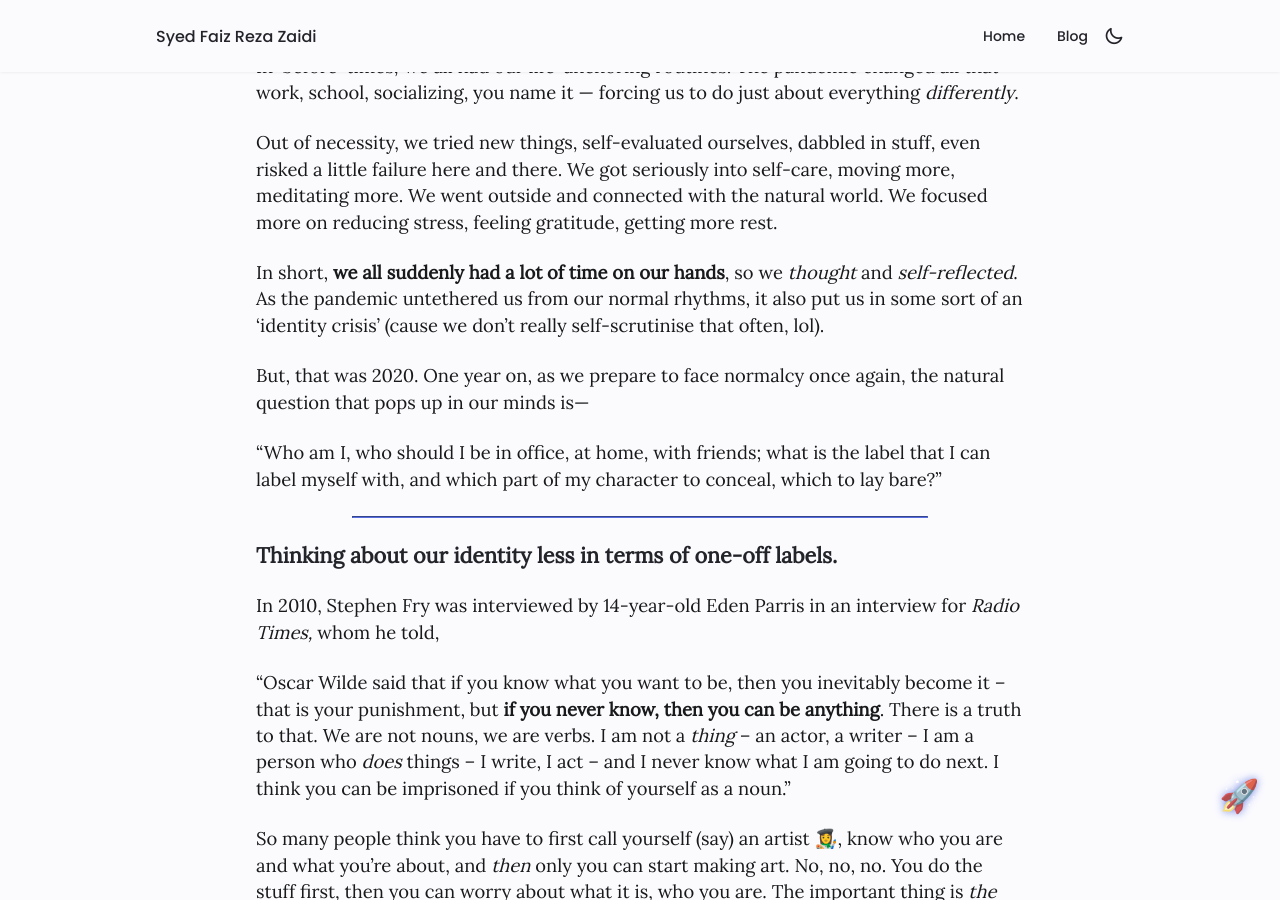
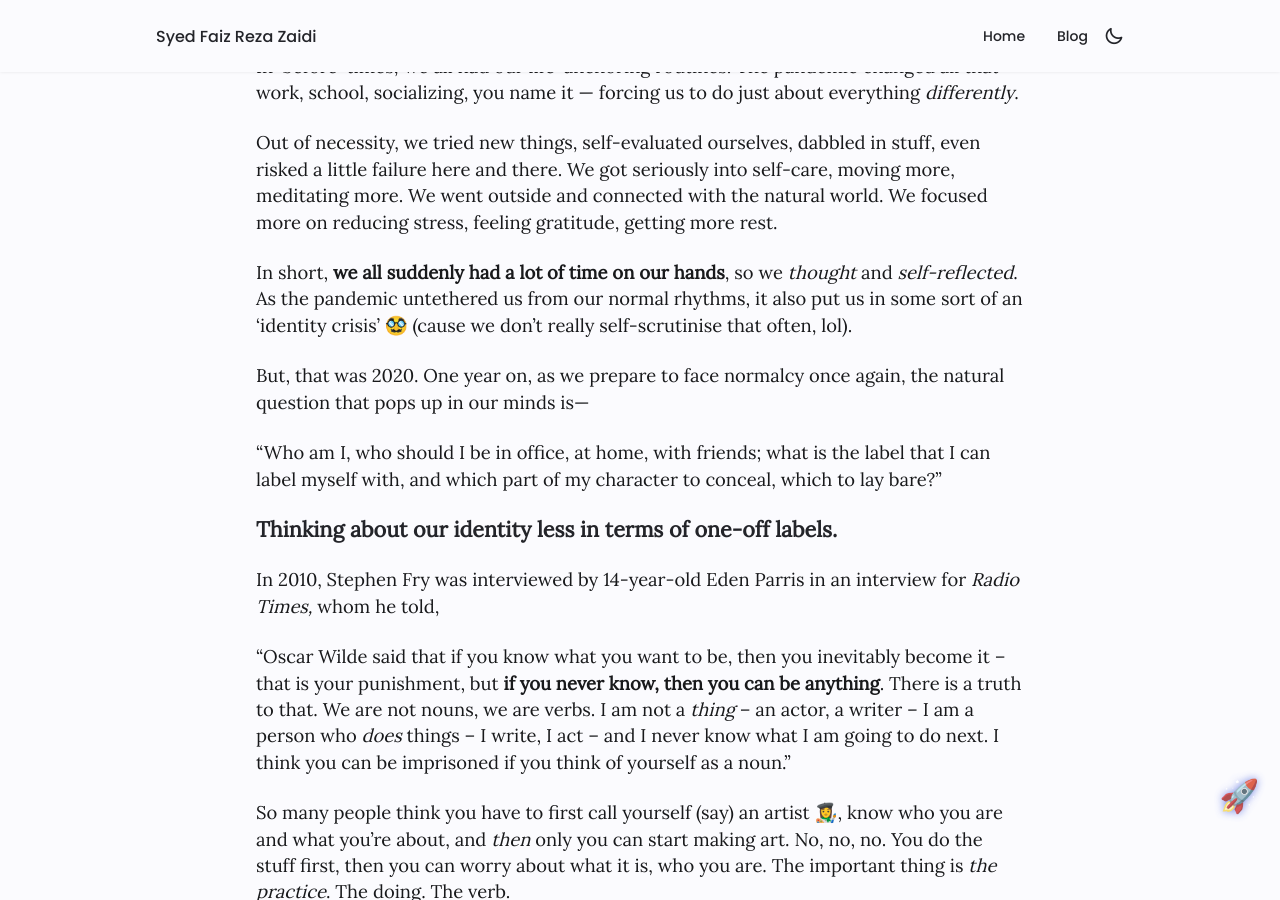
Before and after one commit to thefuzz25/Alt_Portfolio, a Jekyll site: the page built from _posts/2022-04-30-Forget-the-Noun,-Do-the-Verb.md, in a window 1280 px wide and 900 px high, scrolled down 605 px. Built offline with Jekyll 4.4.1, drawn with Linux system fonts in a browser that asks for light colours.

```diff
--- a/_posts/2022-04-30-Forget-the-Noun,-Do-the-Verb.md
+++ b/_posts/2022-04-30-Forget-the-Noun,-Do-the-Verb.md
@@ -9,13 +9,11 @@ In ‘before-times,’ we all had our life-anchoring routines. The pandemic chan
 
 Out of necessity, we tried new things, self-evaluated ourselves, dabbled in stuff, even risked a little failure here and there. We got seriously into self-care, moving more, meditating more. We went outside and connected with the natural world. We focused more on reducing stress, feeling gratitude, getting more rest.
 
-In short, **we all suddenly had a lot of time on our hands**, so we *thought* and *self-reflected*. As the pandemic untethered us from our normal rhythms, it also put us in some sort of an ‘identity crisis’ (cause we don’t really self-scrutinise that often, lol).
+In short, **we all suddenly had a lot of time on our hands**, so we *thought* and *self-reflected*. As the pandemic untethered us from our normal rhythms, it also put us in some sort of an ‘identity crisis’ 🥸 (cause we don’t really self-scrutinise that often, lol).
 
 But, that was 2020. One year on, as we prepare to face normalcy once again, the natural question that pops up in our minds is—
 
 “Who am I, who should I be in office, at home, with friends; what is the label that I can label myself with, and which part of my character to conceal, which to lay bare?”
-
----
 
 ### Thinking about our identity less in terms of one-off labels.
 
```
